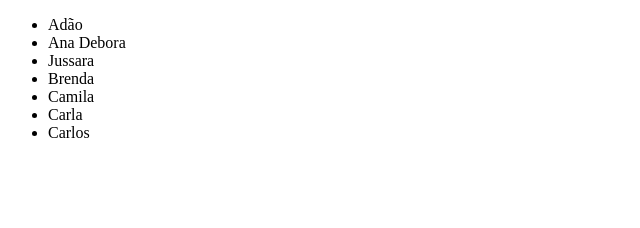
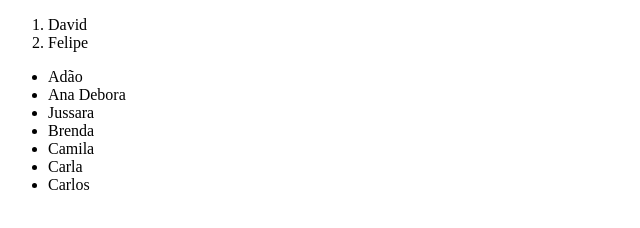
Before and after one commit to Carlamagalhaes1/HTML, a plain HTML site: page aula10.17/listas.html in a window 1280 px wide. Shown: the whole page, without its empty margins (0-640 px from the left). Drawn offline with Linux system fonts and the light colour scheme.

Commit message:
foram adicionado comentarios e lista ordenada

```diff
--- a/aula10.17/listas.html
+++ b/aula10.17/listas.html
@@ -7,6 +7,10 @@
 </head>
 <body>
     <!--Lista não ordenada html-->
+    <ol>
+        <li>David</li>
+        <li>Felipe</li>
+    </ol>
     <ul>
         <li>Adão</li>
         <li>Ana Debora</li>
```
